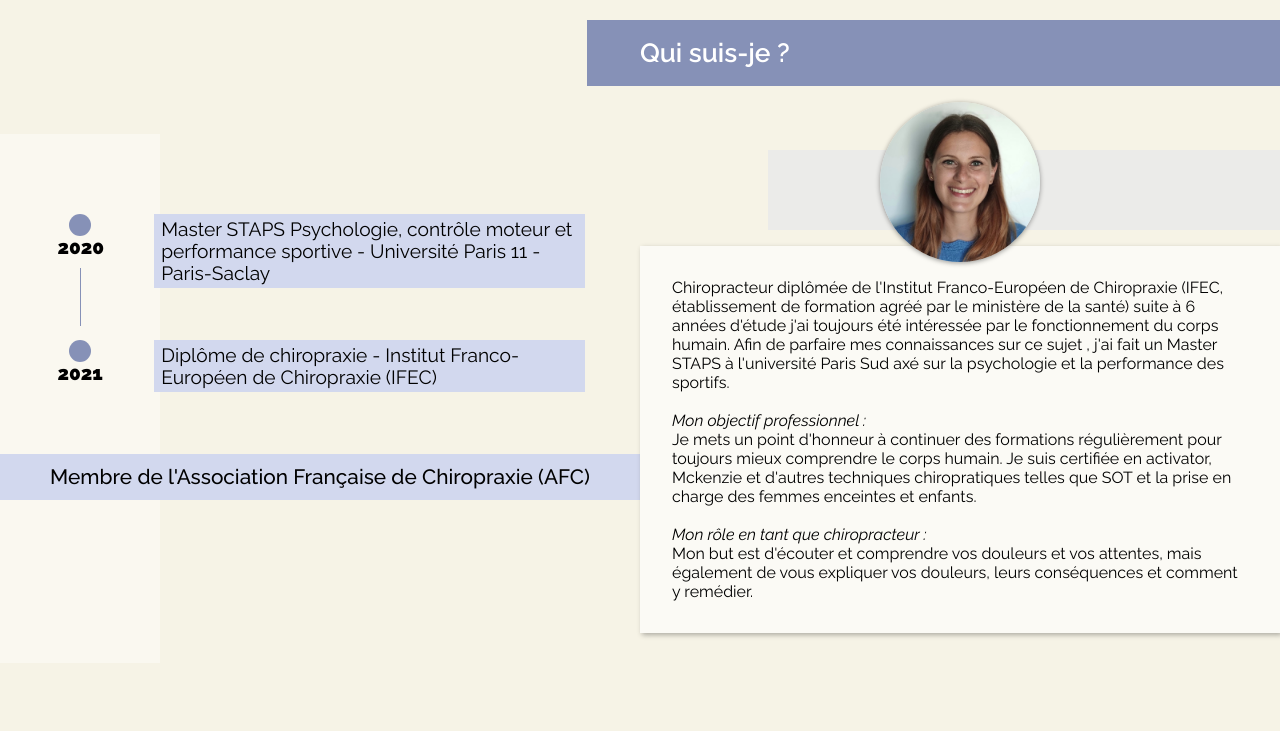
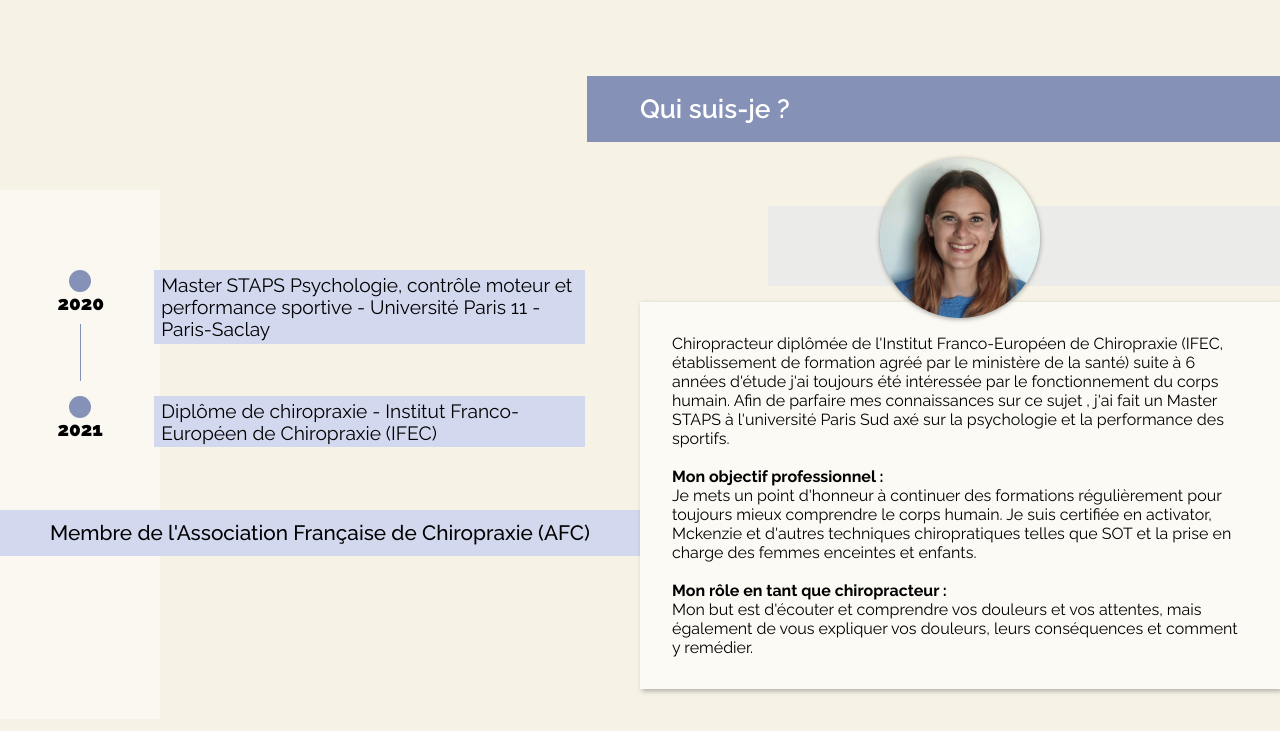
Before and after one commit to Hugo-AOYAGI/site-chiropractor, a plain HTML site: page index.html in a window 1280 px wide. Shown: the part 1906-2637 px from the top of the page. Drawn offline with nearby package versions, Linux system fonts and the light colour scheme.

Commit message:
changed images and made a few text changes

```diff
--- a/index.html
+++ b/index.html
@@ -104,7 +104,7 @@
                 </div>
                 <div class="__body">
                     3 Place du Maréchal Juin</br>78600 Maisons Laffitte
-                    <i style="margin-top: 0.25em; color: #808080; padding: 1em;">3 minutes à pieds de la gare de RER et 15 min de paris saint lazare en transport</i>
+                    <i style="margin-top: 0.25em; color: #808080; padding: 1em;"> = 3 minutes à pieds de la gare de RER</br>15 min de paris saint lazare en transport</i>
                     <a class="__route-btn" href="https://goo.gl/maps/s7NuypRD2UQCrzNB6">Itinéraire</a>
 
                 </div>
@@ -186,10 +186,10 @@
                 <div class="__abouttext">
                     Chiropracteur diplômée de l'Institut Franco-Européen de Chiropraxie (IFEC, établissement de formation agréé par le ministère de la santé) suite à 6 années d'étude j'ai toujours été intéressée par le fonctionnement du corps humain. Afin de parfaire mes connaissances sur ce sujet , j'ai fait un Master STAPS à l'université Paris Sud axé sur la psychologie et la performance des sportifs.
                 </br></br>
-                <i>Mon objectif professionnel :</i> </br>
+                <b>Mon objectif professionnel :</b> </br>
                 Je mets un point d'honneur à continuer des formations régulièrement pour toujours mieux comprendre le corps humain. Je suis certifiée en activator, Mckenzie et d'autres techniques chiropratiques telles que SOT et la prise en charge des femmes enceintes et enfants.
             </br></br>
-                <i>Mon rôle en tant que chiropracteur :</i></br>
+                <b>Mon rôle en tant que chiropracteur :</b></br>
                 Mon but est d'écouter et comprendre vos douleurs et vos attentes, mais également de vous expliquer vos douleurs, leurs conséquences et comment y remédier.
 
                 </div>
@@ -209,7 +209,7 @@
             </br></br><b><a href="https://vimeo.com/82379771" style="cursor: pointer">Pour en savoir plus, voici une vidéo explicative.</a></b>
 
 
-        </br></br>Mais à qui s'adresse la chiropraxie ? <b>La chiropraxie s'adresse à tous !</b>
+        </br></br> qui s'adresse la chiropraxie ? <b>La chiropraxie s'adresse à tous !</b>
         <ul>
             <li><b>Les nourrissons :</b> pour leur permettre de bien démarrer dans la vie et de reduire les stress perçus lors de l’accouchement.</li>
             <li><b>Les enfant :</b> pour libérer les tensions pour qu’ils puissent grandir et s’épanouir.</li>
```
Also changed, not shown: assets/cabinet.jpg.
